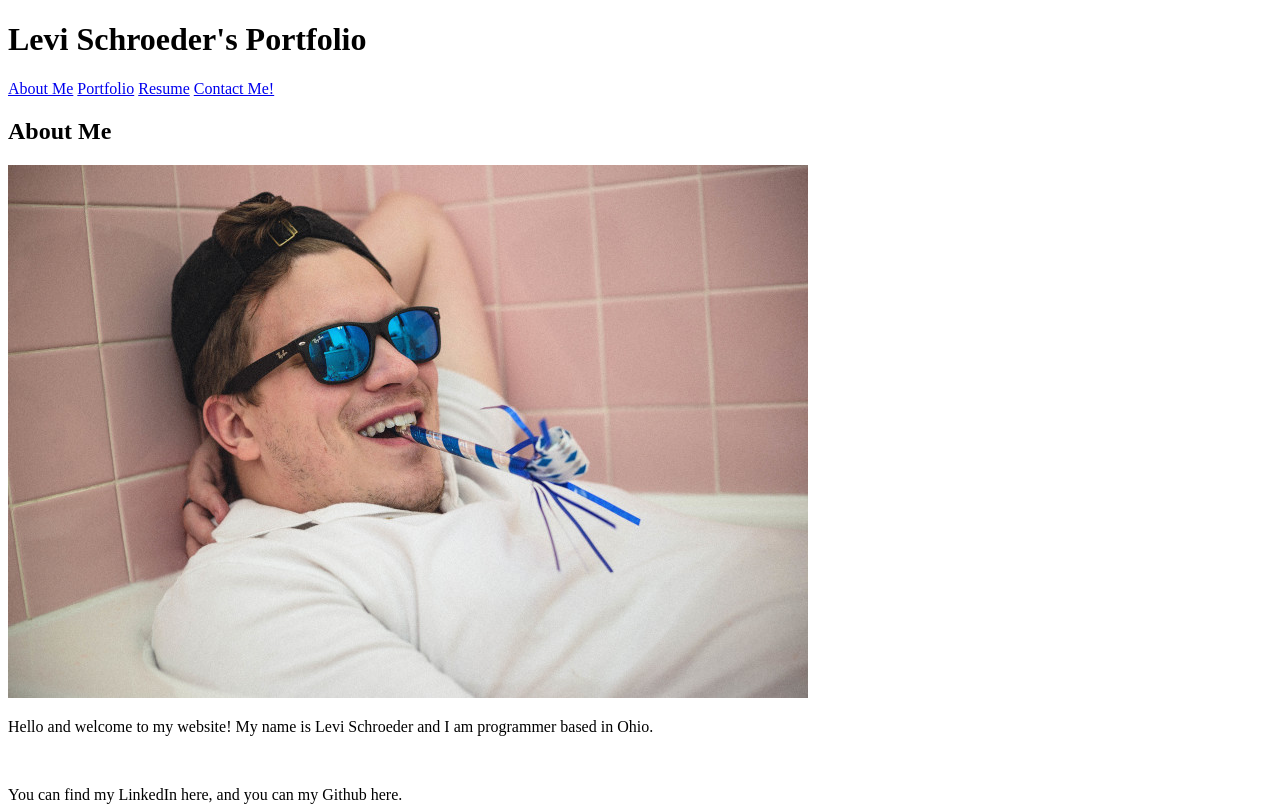
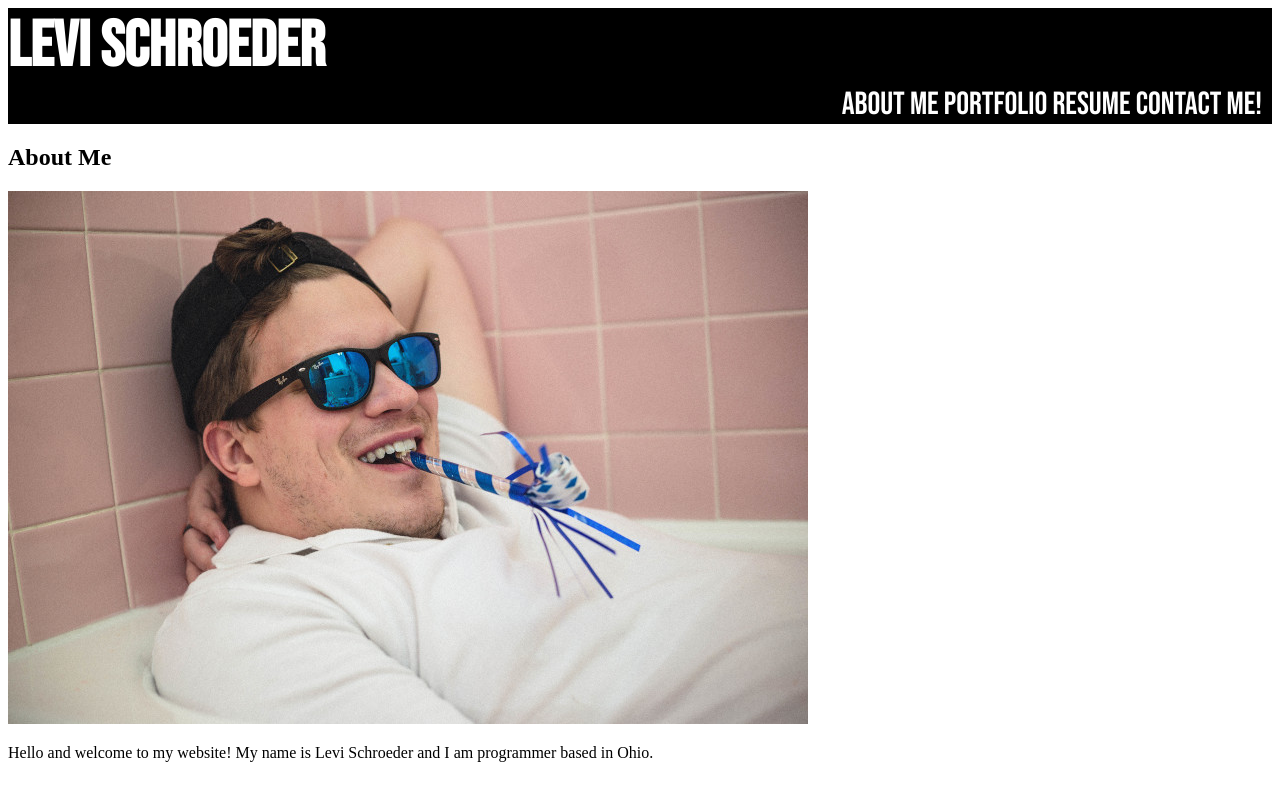
Before and after one commit to leviflint/leviflint.github.io, a plain HTML site: page index.html in a window 1280 px wide. Shown: the top 807 px of the page. Drawn offline with Linux system fonts and the light colour scheme; files that its build step writes are made by us from their sources.

Commit message:
Added some CSS

```diff
--- a/css/style.css
+++ b/css/style.css
@@ -0,0 +1,64 @@
+/*font-family: 'Bebas Neue', cursive;
+font-family: 'Montserrat', sans-serif;*/
+
+/********************
+GENERAL
+*********************/
+:root {
+    --primary-color: white;
+    --secondary-color: dodgerblue;
+    --third-color: salmon;
+}
+
+/********************
+HEADING
+*********************/
+
+.header-h1 {
+    font-family: 'Bebas Neue', cursive;
+    font-size: 4em;
+    background-color: black;
+    color:var(--primary-color);
+    padding: 0%;
+    margin: 0%;
+}
+
+a:link {
+    text-decoration: none ;
+    color:var(--primary-color);
+
+}
+
+a:hover {
+    text-decoration: none;
+    color:var(--secondary-color);
+    transition: color 1s;
+}
+
+/********************
+NAVIGATION
+*********************/
+.navigation {
+    background-color: black;
+    font-family: 'Bebas Neue', cursive;
+    color:var(--primary-color);
+    font-size: 2em;
+    padding: 0%;
+    margin: 0%;
+}
+
+nav {
+    text-align: right;
+    padding: 10px 0;
+    margin: 20px 0 0;
+  }
+
+nav ul {
+    list-style: none;
+    margin: 0 10px;
+    padding: 0;
+  }
+
+nav li {
+    display: inline-block;
+  }
--- a/index.html
+++ b/index.html
@@ -13,19 +13,22 @@
         <link rel="apple-touch-icon" sizes="180x180" href="img/icon192.png">
 
         <!--Font-->
-    <link href="https://fonts.googleapis.com/css2?family=Anton&family=Open+Sans&display=swap" rel="stylesheet">
+        <link href="https://fonts.googleapis.com/css2?family=Bebas+Neue&family=Montserrat&display=swap" rel="stylesheet">
 
         <!--CSS Stylesheet-->
-    <link rel="stylesheet" href="style.css">
+        <link rel="stylesheet" href="/css/style.css">
+        <link rel="stylesheet" href="/css/layout.css">
 
     </head>
-<header>
-    <h1>Levi Schroeder's Portfolio</h1>
-    <nav>
-        <a href="About Me">About Me</a>
-        <a href="Portfolio">Portfolio</a>
-        <a href="Resume">Resume</a>
-        <a href="Contact Me!">Contact Me!</a>
+    <header class = "header">
+        <h1 class = "header-h1">Levi Schroeder</h1>
+        <nav class = "navigation">
+            <ul>
+                <li><a href="About Me">About Me</a></li>
+                <li><a href="Portfolio">Portfolio</a></li>
+                <li><a href="Resume">Resume</a></li>
+                <li><a href="Contact Me!">Contact Me!</a></li>
+            </ul>
         </nav>
     </header>
     <body>
```
Also changed, not shown: css/layout.css (added). Lines whose indentation alone changed are shown as unchanged.
